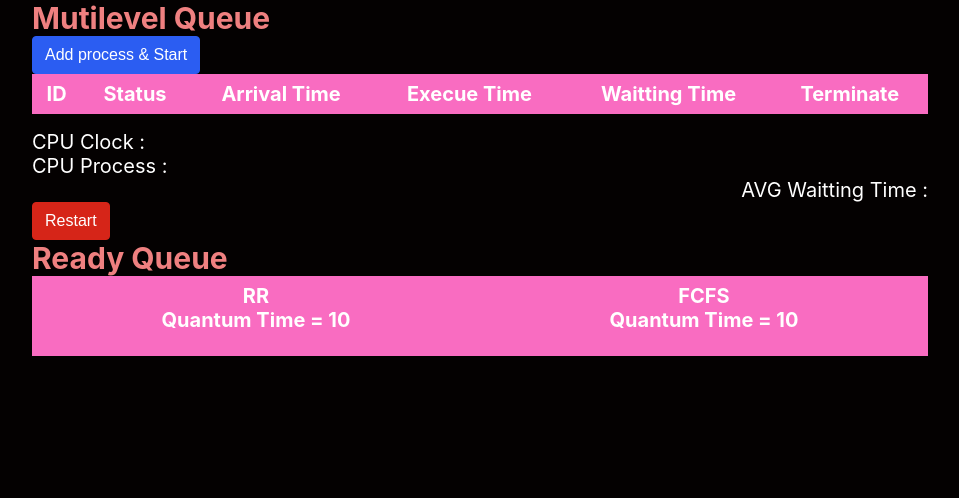
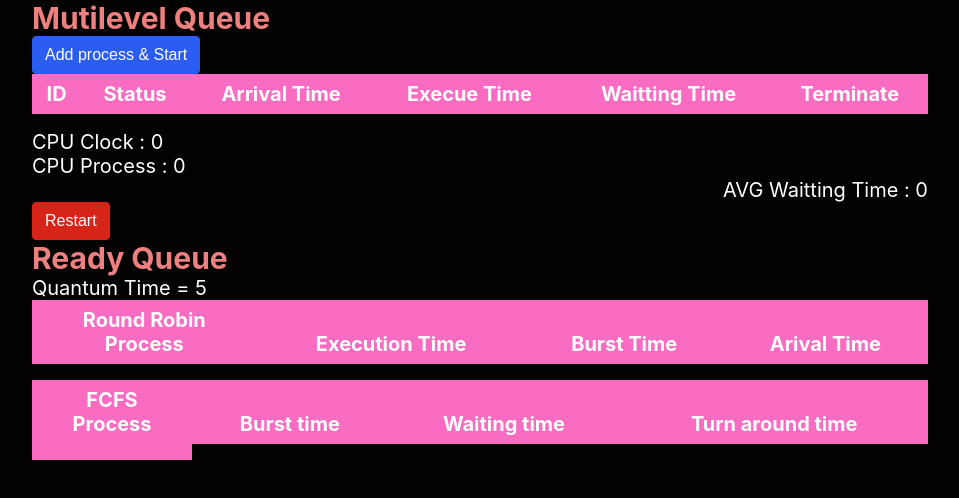
Before and after one commit to sharksbullet/mutilevel_queue_os, a React (Create React App) app: page / in a window 1280 px wide. Shown: the top 498 px of the page, without its empty margins (160-1119 px from the left). Built offline with nearby package versions, Linux system fonts and the light colour scheme.

Commit message:
พอเถอะ

```diff
--- a/src/Contro.js
+++ b/src/Contro.js
@@ -1,12 +1,13 @@
 import React, { createContext,useState,useEffect } from 'react';
-
 let Count=0;
 let tQuantum =5;
 const Controller = createContext();
+
 const Contro = (props) => {
     const [process, setProcess] = useState([]);
     const [clock,setClock]=useState(0);
-    const [readyrobin, setReadyRobin] = useState([]);
+    const [readyRobin, setReadyRobin] = useState([]);
+    const [readyFcfs, setReadyFcfs] = useState([]);
     const [allprocess, setAllprocess] = useState(0);
     const [terminate, setTerminate] = useState([]);
     const random = (min,max)=>{
@@ -33,44 +34,59 @@ const Contro = (props) => {
         setTerminate([]);
 
     };
-    const Statu = (va)=>{
-        if (va === 'New') {
-            console.log("New");
-        }else if (va === 'Running') {
-            console.log("Running");
-        }else if (va === 'Terminate') {
-            console.log("Terminate");
+    const Statu = (value) => {
+        if (value === 'New') {
+          console.log('New');
+        } else if (value === 'Running') {
+          console.log('Running');
+        } else if (value === 'Terminate') {
+          console.log('Terminate');
+        } else if (value === 'Ready') {
+          console.log('Ready');
+        }
+      }
+    useEffect(() => {
+        if (process.length !== 0) {
+          for (let i = 0; i < tQuantum; i++) {
+            if (i === 0 && process[0].execu_time < process[0].burst_time) {
+              process[0].status = "Running"
+              process[0].execu_time++
+            }
+          }
+          for (let i = 0; i < process.length; i++) {
+            if (i === 0 && process[0].execu_time === tQuantum && process[0].status === "Running") {
+              let ready_q = [...readyRobin]
+              process[0].status = "Ready"
+              setTimeout(() => {
+                ready_q.push(process[0])
+                setReadyRobin(ready_q)
+                process.splice(0, 1)
+              }, 500);
+
+            }
+            else if (i !== 0) {
+              process[i].status = "Ready"
+              process[i].wait_time++
+            }
+
+            else if (process[0].execu_time === process[0].burst_time) {
+              let ter_q = [...terminate]
+              process[0].status = "Terminate"
+              ter_q.push(process[0])
+              setTimeout(() => {
+                setTerminate(ter_q)
+                setAllprocess(process.length - 1)
+                process.splice(0, 1)
+              }, 500);
+            }
+          }
+        }
+        else {
+          setProcess(readyRobin)
+          setReadyRobin([])
         }
 
-    }
-    useEffect(() => {
-        if ( process.length !== 0) {
-            for (let i = 0; i < tQuantum; i++) {
-                if ( i===0 && process.ex_time < process.bu_time) {
-                    process.status = "Run";
-                    process.ex_time++;
-                }
-            for (let i = 0; i < process.length; i++) {
-                if (i=== 0 &&
-                    process[0].ex_time == tQuantum &&
-                    process[0].status=== "Run") {
-                    let robin = [...readyrobin];
-                    process[0].status = "Ready";
-
-                }
-
-             }
-            }
-        }
-        else{
-            setProcess(readyrobin);
-            setReadyRobin([]);
-
-        }
-      return () => {
-
-      };
-    }, [clock])
+      }, [])
 
     useEffect(() => {
         const id = setInterval(() => {
@@ -86,9 +102,11 @@ const Contro = (props) => {
         clock,
         allprocess,
         terminate,
+        readyRobin,
         Statu,
         addPro,
         Reset,
+        setReadyRobin,
         setTerminate,
         setAllprocess,
         setClock,
--- a/src/ReadyQueue.js
+++ b/src/ReadyQueue.js
@@ -1,21 +1,54 @@
-import React from 'react'
-
+import React,{useContext} from 'react'
+import { Contro } from './Contro'
 const ReadyQueue = () => {
+const readyRobin = useContext(Contro);
+const process = useContext(Contro);
+const clock = useContext(Contro);
+const allprocess = useContext(Contro);
   return (
     <div className="tebla-q ready">
         <h2 className="h2">Ready Queue</h2>
+        <p className="text"> Quantum Time = 5</p>
         <table className="table table-dark table-borderless">
   <thead>
     <tr>
-      <th >RR <br></br> Quantum Time = 10</th>
-      <th >FCFS <br></br> Quantum Time = 10</th>
+      <th >Round Robin <br></br>Process</th>
+      <th >Execution Time </th>
+      <th >Burst Time </th>
+      <th >Arival Time</th>
     </tr>
+
+  </thead>
+  <tbody>
+  {readyRobin?.map((it,index)=>{
+    return (
+      <tr key={index}>
+      <td>{it.process}</td>
+      <td>{it.bu_time}</td>
+      <td>{it.ex_time}</td>
+      <td>{it.at_time}</td>
+     </tr>
+    )
+  })}
+
+
+  </tbody>
+</table>
+<table className="table table-dark table-borderless">
+  <thead>
     <tr>
-      <td></td>
-      <td></td>
+      <th >FCFS <br></br> Process</th>
+      <th >Burst time </th>
+      <th >Waiting time </th>
+      <th >Turn around time</th>
     </tr>
   </thead>
   <tbody>
+  <tr>
+      <td></td>
+
+  </tr>
+
   </tbody>
 </table>
     </div>
--- a/src/Tablequeue.js
+++ b/src/Tablequeue.js
@@ -6,7 +6,8 @@ const Tablequeueu = () => {
   const process = useContext(Contro);
   const clock = useContext(Contro);
   const allprocess = useContext(Contro);
-  const status = useContext(Contro);
+  const terminate = useContext(Contro);
+
   return (
     <div className="table-q">
     <h2 className="h2">Mutilevel Queue</h2>
@@ -23,15 +24,16 @@ const Tablequeueu = () => {
     </tr>
   </thead>
   <tbody>
-  {process && process.map((it,index)=>{
+  {process?.map((it,index)=>{
       return(
         <tr key={index}>
-        <td>{it.process}</td>
-        <td >{it.st}</td>
-        <td>{it.at_time}</td>
-        <td>{it.bu_time}</td>
-        <td>{it.ex_time}</td>
-        <td>{it.wa_time}</td>
+        <td>{it?.process}</td>
+        <td >{it?.st}</td>
+        <td>{it?.at_time}</td>
+        <td>{it?.bu_time}</td>
+        <td>{it?.ex_time}</td>
+        <td>{it?.wa_time}</td>
+        <td>{it?.ter_q}</td>
 
         </tr>
       )
@@ -42,9 +44,9 @@ const Tablequeueu = () => {
    </tr>
   </tbody>
 </table>
-<p className="text">CPU Clock :{clock}</p>
-<p className="text one">CPU Process :{allprocess}</p>
-<p className="text two">AVG Waitting Time :</p>
+<p className="text">CPU Clock : 0 {clock}</p>
+<p className="text one">CPU Process : 0 {allprocess}</p>
+<p className="text two">AVG Waitting Time : 0</p>
 <button type="button" class="btn btn-danger">Restart</button>
 
 
```
Also changed, not shown: src/Model.js (added, +8 -0 lines).
